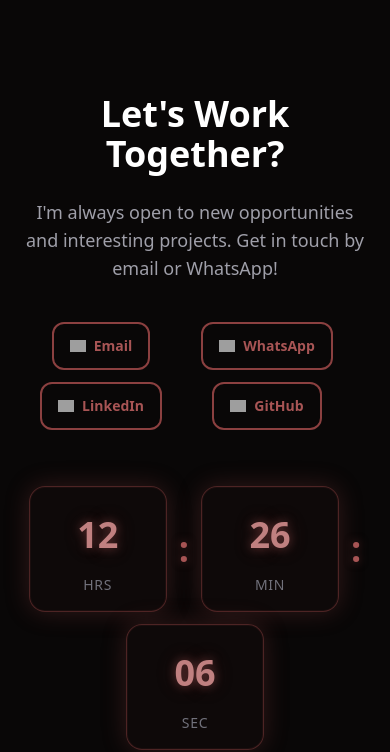
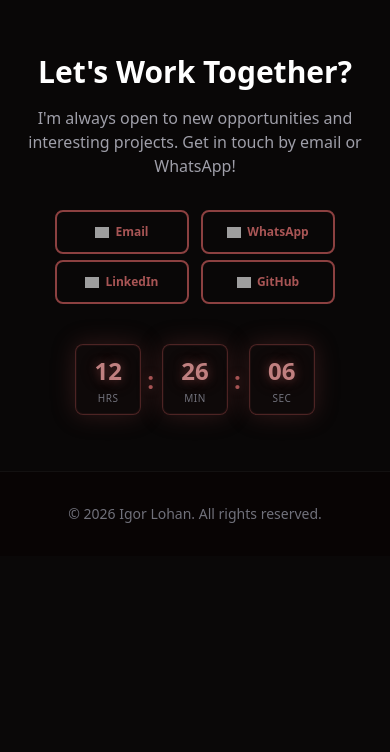
Before and after one commit to IgorLohan/portfolio, a Next.js app: page /en in a window 390 px wide. Shown: the part 5073-5825 px from the top of the page. After the commit the page ends 5629 px from the top, so only its background shows below. Built offline with nearby package versions, Linux system fonts and the light colour scheme; grey boxes are pictures that could not be loaded.

Commit message:
Tornando responsivo relogio e contato

```diff
--- a/src/components/Contact.tsx
+++ b/src/components/Contact.tsx
@@ -32,33 +32,33 @@ export function Contact() {
   return (
     <section
       id="contato"
-      className="bg-[#0a0808]/85 px-6 py-24 lg:px-20 lg:py-28"
+      className="bg-[#0a0808]/85 px-4 py-14 sm:px-6 sm:py-20 lg:px-20 lg:py-28"
     >
       <div className="mx-auto max-w-4xl text-center">
         <ScrollRevealItem>
-          <h2 className="mb-6 text-4xl font-bold text-white lg:text-5xl">
+          <h2 className="mb-4 text-3xl font-bold text-white sm:mb-6 sm:text-4xl lg:text-5xl">
             {t("title")}
           </h2>
         </ScrollRevealItem>
         <ScrollRevealItem delay={50}>
-          <p className="mb-10 text-lg text-zinc-400">
+          <p className="mb-8 text-base text-zinc-400 sm:mb-10 sm:text-lg">
             {t("subtitle")}
           </p>
         </ScrollRevealItem>
 
-        <div className="grid max-w-xs grid-cols-2 gap-3 sm:mx-auto sm:flex sm:max-w-none sm:flex-row sm:flex-wrap sm:justify-center sm:gap-5">
+        <div className="mx-auto grid max-w-[280px] grid-cols-2 gap-x-3 gap-y-1.5 sm:flex sm:max-w-none sm:flex-row sm:flex-wrap sm:justify-center sm:gap-5">
           {contactLinks.map((link, index) => (
-            <ScrollRevealItem key={link.key} delay={index * 80}>
+            <ScrollRevealItem key={link.key} delay={index * 80} className="min-w-0">
               <a
                 href={link.href}
                 target={link.href.startsWith("mailto:") ? undefined : "_blank"}
                 rel={link.href.startsWith("mailto:") ? undefined : "noopener noreferrer"}
-                className="inline-flex items-center justify-center gap-2 rounded-xl border-2 border-[#8b4040] px-4 py-3 text-sm font-semibold text-[#a85555] transition-colors hover:bg-[#8b4040]/10 sm:gap-2.5 sm:px-8 sm:py-4 sm:text-base"
+                className="flex min-h-[44px] w-full items-center justify-center gap-1.5 rounded-lg border-2 border-[#8b4040] px-2.5 py-2 text-xs font-semibold text-[#a85555] transition-colors hover:bg-[#8b4040]/10 sm:min-h-0 sm:w-auto sm:gap-2.5 sm:rounded-xl sm:px-8 sm:py-4 sm:text-base"
               >
                 <img
                   src={link.icon}
                   alt=""
-                  className="h-4 w-4 shrink-0 object-contain sm:h-5 sm:w-5"
+                  className="h-3.5 w-3.5 shrink-0 object-contain sm:h-5 sm:w-5"
                   aria-hidden
                 />
                 {link.label}
@@ -68,7 +68,7 @@ export function Contact() {
         </div>
 
         <ScrollRevealItem delay={150}>
-          <div className="mt-14 flex flex-col items-center">
+          <div className="mt-10 flex flex-col items-center sm:mt-14">
             <Countdown className="mt-0" />
           </div>
         </ScrollRevealItem>
--- a/src/components/Countdown.tsx
+++ b/src/components/Countdown.tsx
@@ -15,18 +15,18 @@ const numberStyle = {
 function TimeSegment({ value, label }: { value: string; label: string }) {
   return (
     <div
-      className="flex flex-col items-center gap-2 rounded-2xl border border-[#8b4040]/50 bg-[#0f0a0a]/95 px-5 py-4 sm:px-6 sm:py-5"
+      className="flex flex-col items-center gap-0.5 rounded-lg border border-[#8b4040]/50 bg-[#0f0a0a]/95 px-2.5 py-2 sm:gap-2 sm:rounded-2xl sm:px-6 sm:py-5"
       style={{ boxShadow: "0 0 24px rgba(139, 64, 64, 0.3), inset 0 0 0 1px rgba(139, 64, 64, 0.1)" }}
     >
-      <div className="flex h-16 w-24 items-center justify-center sm:h-20 sm:w-28">
+      <div className="flex h-9 w-11 items-center justify-center sm:h-20 sm:w-28">
         <span
-          className="text-4xl font-bold tabular-nums sm:text-5xl"
+          className="text-2xl font-bold tabular-nums sm:text-5xl"
           style={numberStyle}
         >
           {value}
         </span>
       </div>
-      <span className="text-sm font-medium uppercase tracking-wider text-zinc-500">
+      <span className="text-[10px] font-medium uppercase tracking-wider text-zinc-500 sm:text-sm">
         {label}
       </span>
     </div>
@@ -61,19 +61,19 @@ export function Countdown({ className = "" }: CountdownProps) {
 
   if (!mounted) {
     return (
-      <div className={`flex flex-wrap items-center justify-center gap-3 sm:gap-4 ${className}`.trim()}>
+      <div className={`flex flex-row flex-wrap items-center justify-center gap-2 sm:gap-4 ${className}`.trim()}>
         {["HH", "MM", "SS"].map((label) => (
           <div
             key={label}
-            className="flex flex-col items-center gap-2 rounded-2xl border border-[#8b4040]/50 bg-[#0f0a0a]/95 px-5 py-4 sm:px-6 sm:py-5"
+            className="flex flex-col items-center gap-0.5 rounded-lg border border-[#8b4040]/50 bg-[#0f0a0a]/95 px-2.5 py-2 sm:gap-2 sm:rounded-2xl sm:px-6 sm:py-5"
             style={{ boxShadow: "0 0 24px rgba(139, 64, 64, 0.3)" }}
           >
-            <div className="flex h-16 w-24 items-center justify-center sm:h-20 sm:w-28">
-              <span className="text-4xl font-bold tabular-nums text-[#a85555] sm:text-5xl">
+            <div className="flex h-9 w-11 items-center justify-center sm:h-20 sm:w-28">
+              <span className="text-2xl font-bold tabular-nums text-[#a85555] sm:text-5xl">
                 00
               </span>
             </div>
-            <span className="text-sm font-medium uppercase tracking-wider text-zinc-500">
+            <span className="text-[10px] font-medium uppercase tracking-wider text-zinc-500 sm:text-sm">
               {label}
             </span>
           </div>
@@ -89,13 +89,13 @@ export function Countdown({ className = "" }: CountdownProps) {
   ];
 
   return (
-    <div className={`flex flex-wrap items-center justify-center gap-3 sm:gap-4 ${className}`.trim()}>
+    <div className={`flex flex-row flex-wrap items-center justify-center gap-2 sm:gap-4 ${className}`.trim()}>
       {segments.map((seg, i) => (
-        <div key={seg.label} className="flex items-center gap-3 sm:gap-4">
+        <div key={seg.label} className="flex items-center gap-1.5 sm:gap-4">
           <TimeSegment value={seg.value} label={seg.label} />
           {i < segments.length - 1 && (
             <span
-              className="text-4xl font-bold sm:text-5xl"
+              className="text-2xl font-bold sm:text-5xl"
               style={{
                 color: "#a85555",
                 textShadow: "0 0 10px rgba(168, 85, 85, 0.5)",
```
